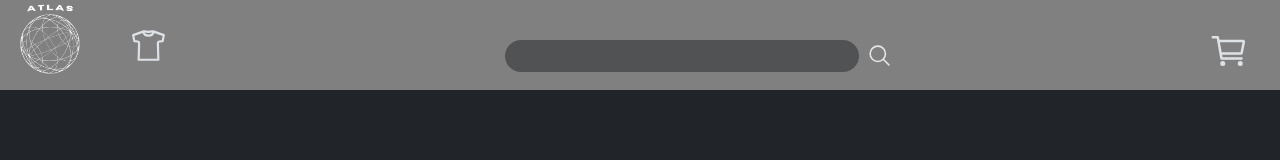
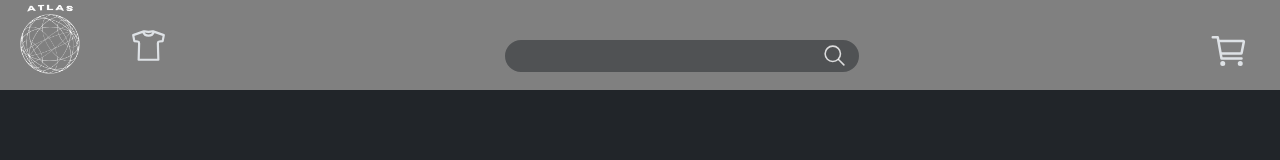
Before and after one commit to dlsr00t/site-de-roupas-v1, a React (Vite) app: page / in a window 1280 px wide. Shown: the top 160 px of the page. Built offline with nearby package versions, Linux system fonts and the light colour scheme.

Commit message:
teste4 de funcionalidade em outras telas

```diff
--- a/src/pages/Home/Home.css
+++ b/src/pages/Home/Home.css
@@ -108,7 +108,8 @@ button:hover{
     */
     position:absolute;
     font-size:25px;
-    transform: translateY(-80%);
+    transform: translate(-180%,-80%);
+
     color: rgba(255,255,255,0.8);
 }
 
```
